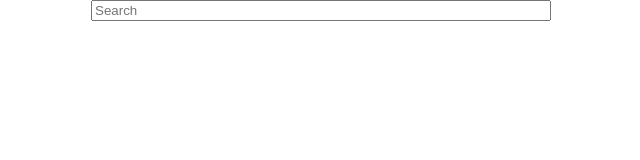
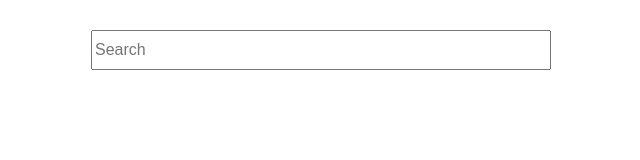
Before and after one commit to MikeLegemah5799/Project_4, a plain HTML site: page index.html in a window 1280 px wide. Shown: the whole page, without its empty margins (319-959 px from the left). Drawn offline with Linux system fonts and the light colour scheme.

Commit message:
adjust margins

```diff
--- a/css/style.css
+++ b/css/style.css
@@ -58,12 +58,18 @@ table {
 
 
 /********************************************************Header*************************************************/
-
+header{
+	margin: 30px auto;
+}
 form{
 	margin: 0 auto;
 	text-align: center;
 }
 
+input{
+	font-size: 16px;
+	height: 40px;
+}
 /*****************************************************Media Queries*********************************************/
 
 /*Desktop*/
```
